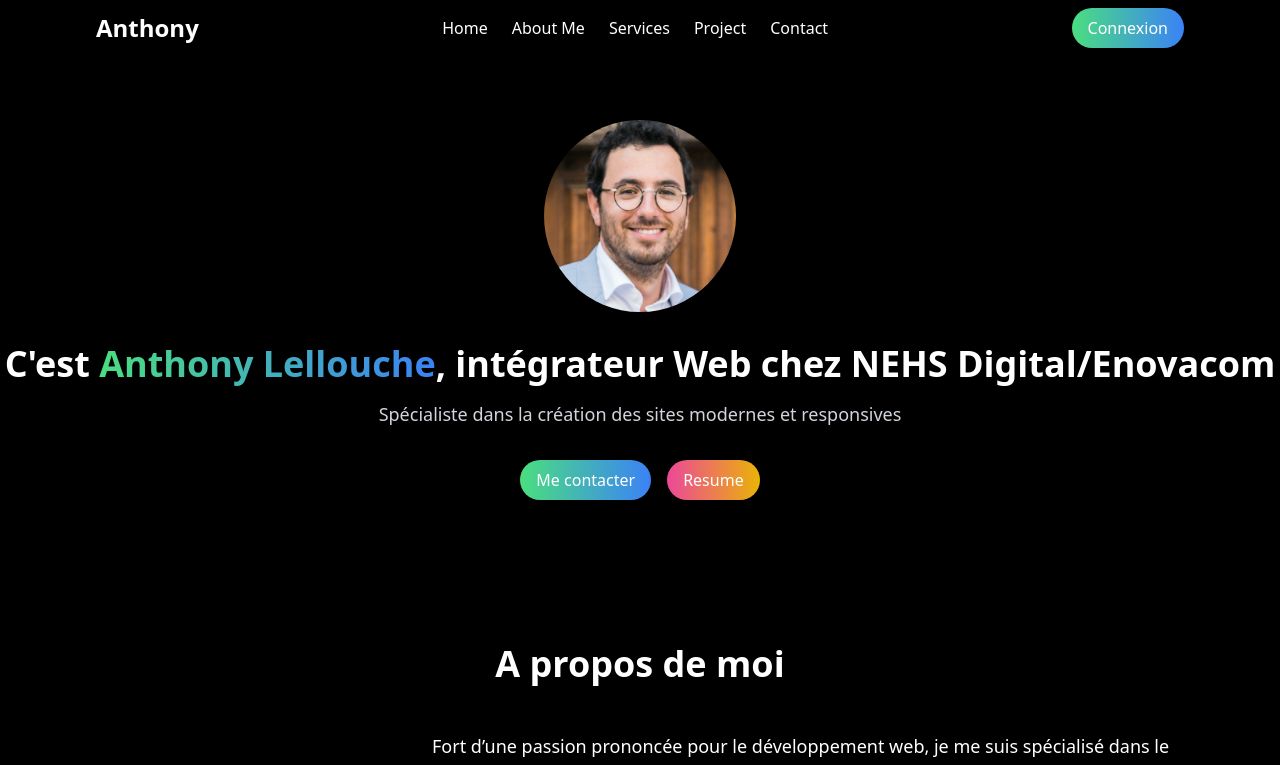
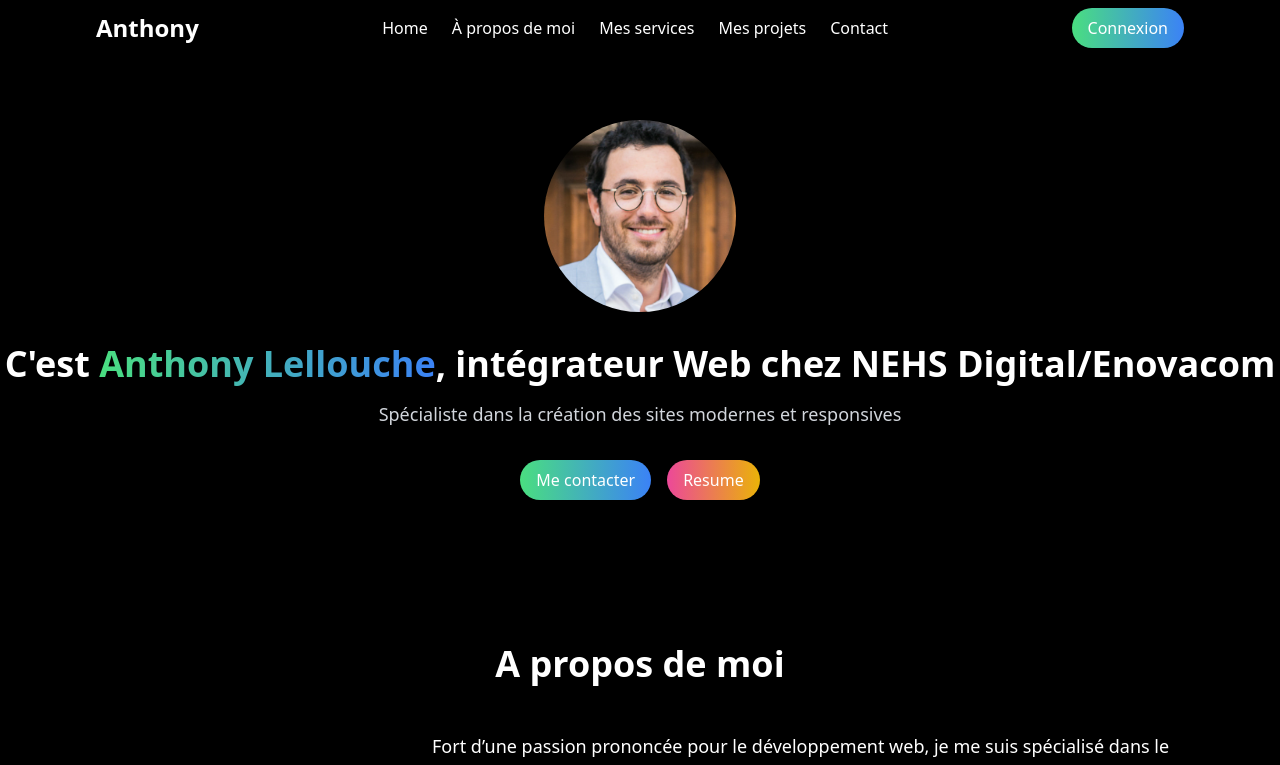
Before and after one commit to AnthonyLellouche/portfolio, a React (Vite) app: page / in a window 1280 px wide. Shown: the top 765 px of the page. Built offline with nearby package versions, Linux system fonts and the light colour scheme.

Commit message:
modifications langue navbar

```diff
--- a/src/components/Navbar.jsx
+++ b/src/components/Navbar.jsx
@@ -10,13 +10,13 @@
             Home
           </Link>
           <Link to="/#about" className="hover:text-gray-400">
-            About Me
+            À propos de moi
           </Link>
           <Link to="/#service" className="hover:text-gray-400">
-            Services
+            Mes services
           </Link>
           <Link to="/#project" className="hover:text-gray-400">
-            Project
+            Mes projets
           </Link>
           <Link to="/#contact" className="hover:text-gray-400">
             Contact
```
